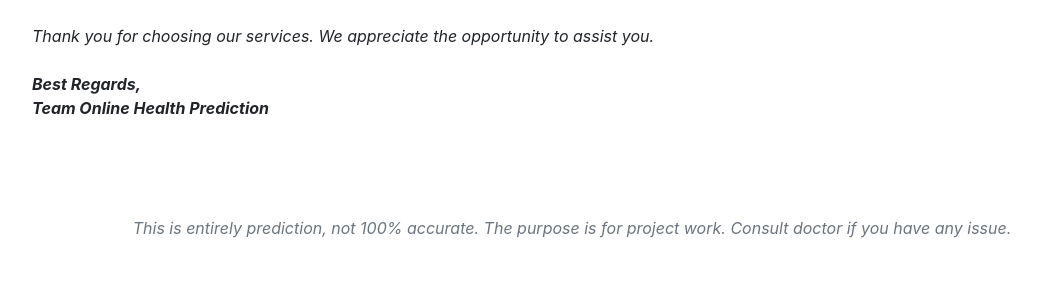
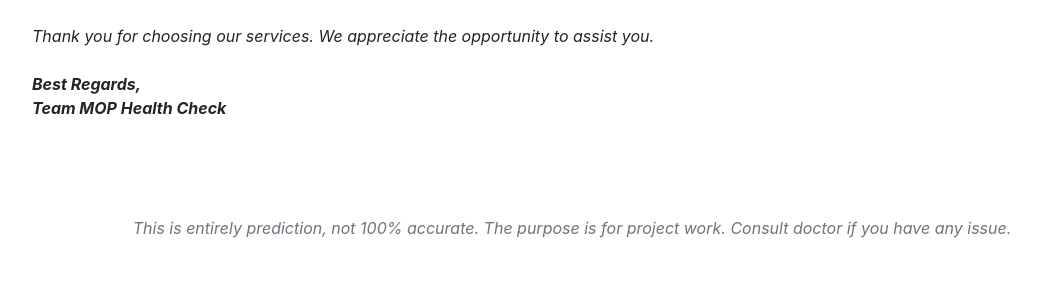
Before and after one commit to Kelvin-Wepo/M_O_P-Check-, a Django app: page /report in a window 1280 px wide. Shown: the part 1612-1900 px from the top of the page, without its empty margins (68-1105 px from the left). Run offline with Django 4.2, Linux system fonts and the light colour scheme; a user stored in the database is signed in; data comes from the database, SQL or seed files in the repository; parts of the project's set-up code (start-up, migrations or seed data) failed here and were passed over; some libraries are stand-ins or nearby versions.

Commit message:
this commit modifies report.html

```diff
--- a/templates/report.html
+++ b/templates/report.html
@@ -117,7 +117,7 @@
             Thank you for choosing our services. We appreciate the opportunity to assist you.<br><br>
             <b>
                 Best Regards,<br>
-            Team Online Health Prediction
+            Team MOP Health Check
             </b></i>
         </p>
 
```
